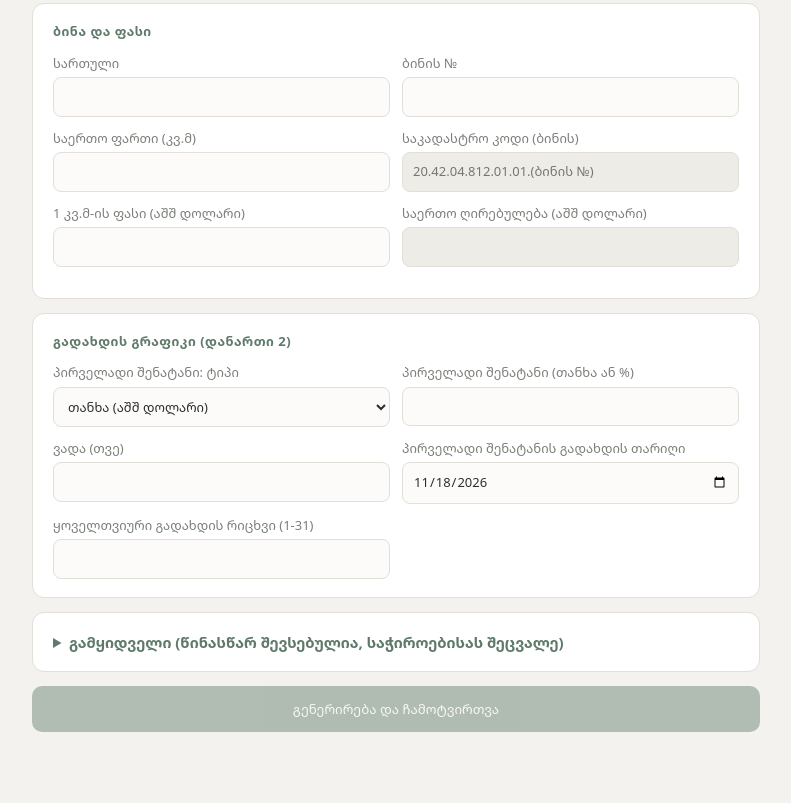
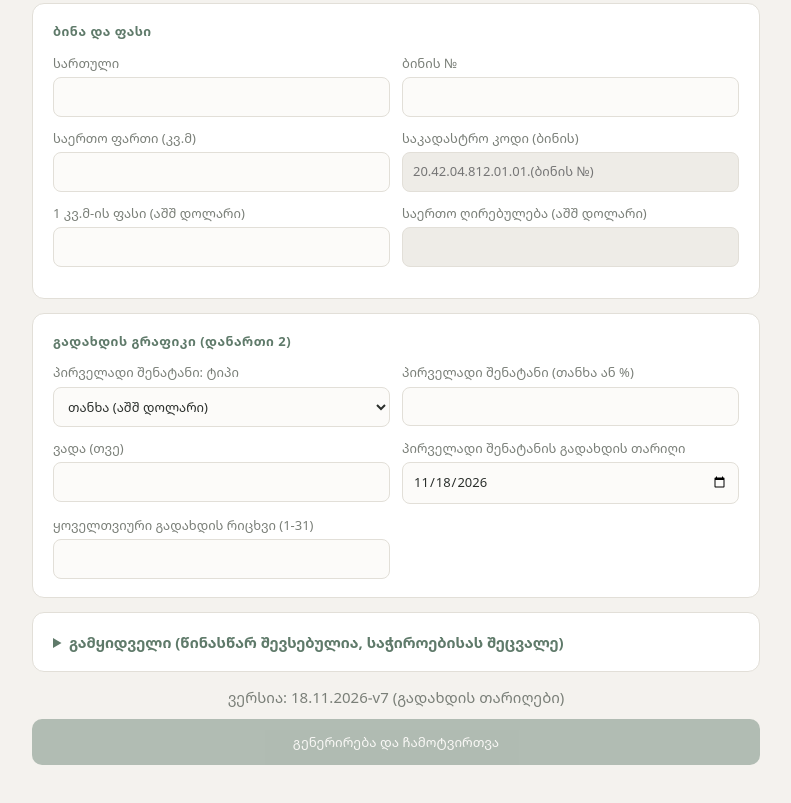
Before and after one commit to minde5ana-web/contracts, a plain HTML site: page index.html in a window 1280 px wide. Shown: the part 795-1598 px from the top of the page, without its empty margins (244-1035 px from the left). Drawn offline with Linux system fonts and the light colour scheme.

Commit message:
Add files via upload

```diff
--- a/index.html
+++ b/index.html
@@ -61,7 +61,7 @@ button{width:100%;padding:14px;border:0;border-radius:10px;background:var(--acc)
 <label>ტელეფონი<input id="seller_phone" value="+995 593 14-01-01"></label>
 <label class="full">ანგარიშის № (IBAN)<input id="seller_iban" value="GE05TB7452036080100005"></label></div></details></div>
 
-<button id="go">გენერირება და ჩამოტვირთვა</button><div id="msg"></div>
+<p class="sub" style="text-align:center;margin:0 0 10px">ვერსია: 18.11.2026-v7 (გადახდის თარიღები)</p><button id="go">გენერირება და ჩამოტვირთვა</button><div id="msg"></div>
 </main>
 <script>
 const $=id=>document.getElementById(id),V=id=>$(id).value.trim();
```
